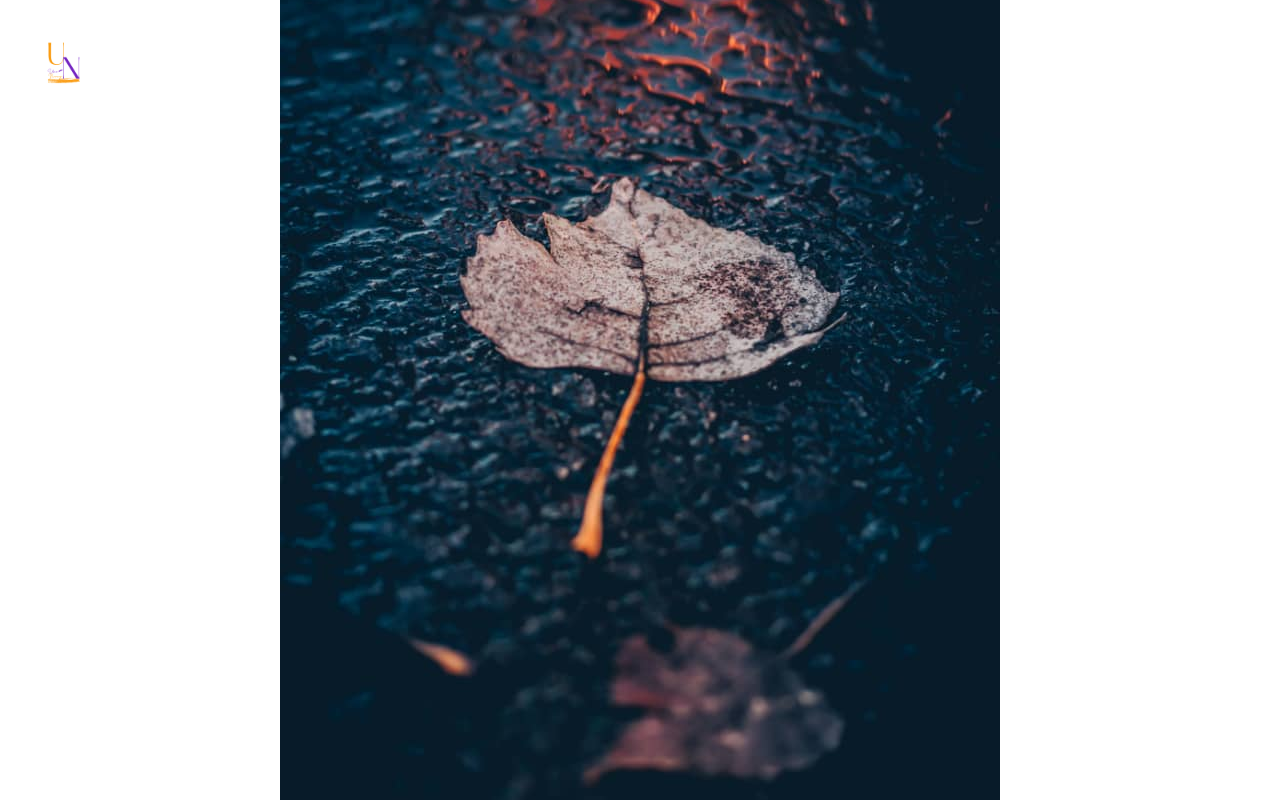
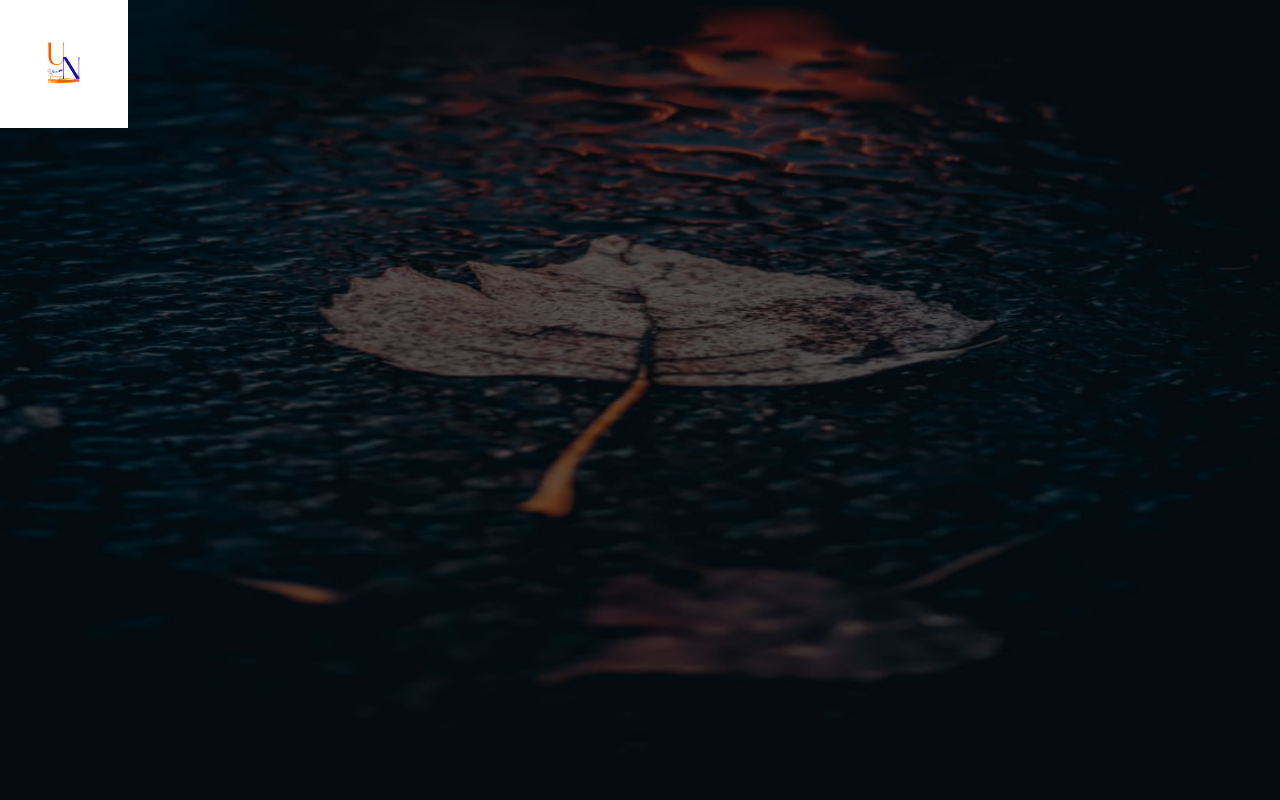
Before and after one commit to Mahmud1087/portfolio-projects, a React (Vite) app in the folder author_portfolio/: page / in a window 1280 px wide. Shown: the top 800 px of the page. Built offline with nearby package versions, Linux system fonts and the light colour scheme; a web font is replaced by a local one.

Commit message:
started the footer section and also fixed the hero background image

```diff
--- a/author_portfolio/src/App.jsx
+++ b/author_portfolio/src/App.jsx
@@ -1,6 +1,7 @@
 // import { Router } from 'react-router-dom';
 import AboutMe from './components/AboutMe';
 import BuyMyBook from './components/BuyMyBook';
+import Footer from './components/Footer';
 import Header from './components/Header';
 import LatestBook from './components/LatestBook';
 import Reviews from './components/Reviews';
@@ -13,6 +14,7 @@ function App() {
       <LatestBook />
       <Reviews />
       <BuyMyBook />
+      <Footer />
       {/* <Router></Router> */}
     </>
   );
--- /dev/null
+++ b/author_portfolio/src/components/Footer.jsx
@@ -0,0 +1,14 @@
+import ContactMe from './ContactMe';
+import SiteMap from './SiteMap';
+
+const Footer = () => {
+  return (
+    <div id='#footer' className=' bg-gray-600'>
+      <article className='container flex justify-between'>
+        <ContactMe />
+        <SiteMap />
+      </article>
+    </div>
+  );
+};
+export default Footer;
--- a/author_portfolio/src/components/Hero.jsx
+++ b/author_portfolio/src/components/Hero.jsx
@@ -1,8 +1,14 @@
 import Navbar from './Navbar';
+import heroBg from '../assets/heroBg.jpg';
 
 const Hero = () => {
   return (
-    <section className='bg-heroBg bg-no-repeat bg-center bg-auto w-full h-screen'>
+    <section className=' bg-[#0000009a] h-screen relative'>
+      <img
+        src={heroBg}
+        alt='Hero background'
+        className='absolute left-0 top-0 w-full h-full mix-blend-overlay'
+      />
       <Navbar />
     </section>
   );
--- /dev/null
+++ b/author_portfolio/src/components/SiteMap.jsx
@@ -0,0 +1,25 @@
+import { menuLinks } from '../data';
+
+const SiteMap = () => {
+  return (
+    <div>
+      <aside>
+        <h1 className='font-chelsea text-2xl text-white'>Sitemap</h1>
+        <p className='text-slate-300 font-poppins'>
+          Navigate through the sections
+        </p>
+      </aside>
+      <div className='flex flex-col gap-1 mt-8 text-gray-300 font-poppins'>
+        {menuLinks.map((menu) => {
+          const { id, link, text } = menu;
+          return (
+            <a key={id} href={link}>
+              - {text}
+            </a>
+          );
+        })}
+      </div>
+    </div>
+  );
+};
+export default SiteMap;
--- a/author_portfolio/src/data.jsx
+++ b/author_portfolio/src/data.jsx
@@ -5,7 +5,7 @@ export const menuLinks = [
   { id: 2, text: 'About me', link: 'aboutme' },
   { id: 3, text: 'Books', link: 'latestbook' },
   { id: 4, text: 'Reviews', link: 'reviews' },
-  { id: 5, text: 'Contact', link: 'contactme' },
+  { id: 5, text: 'Contact', link: 'footer' },
 ];
 
 export const socials = [
```
